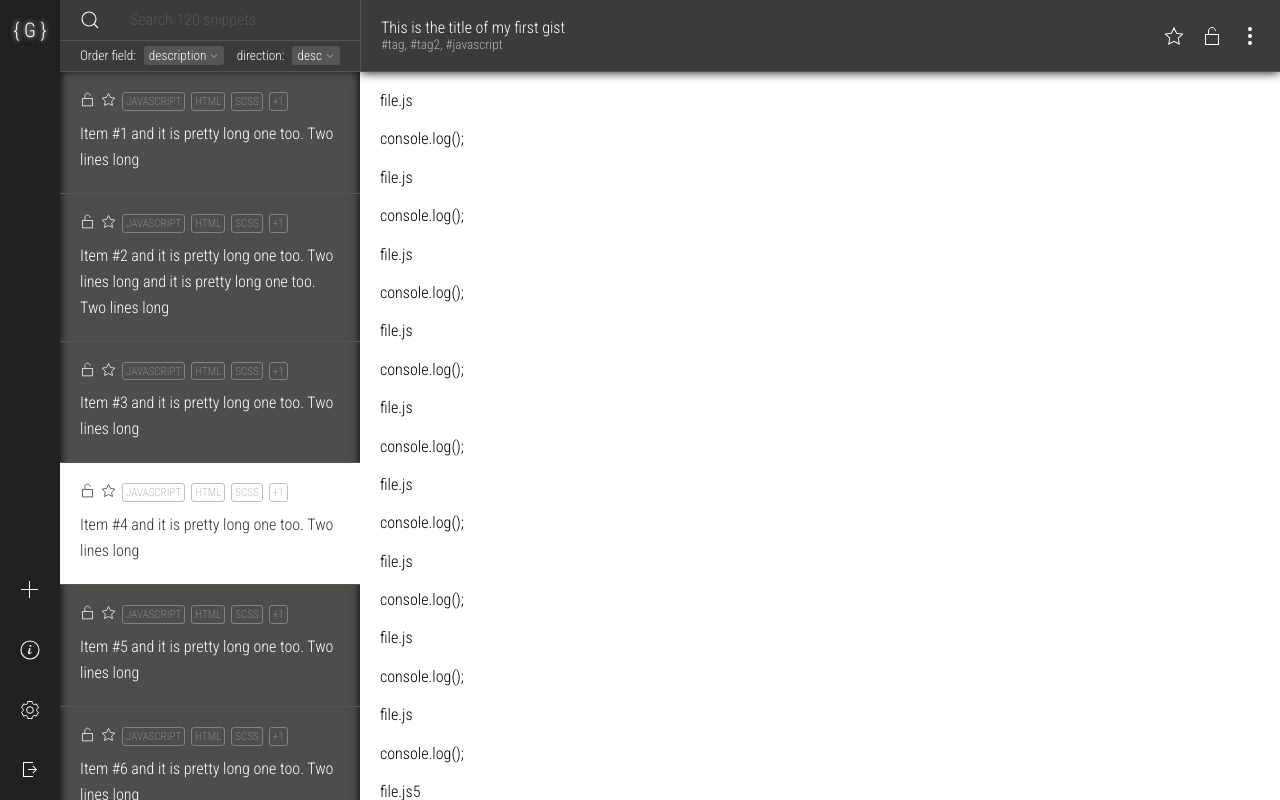
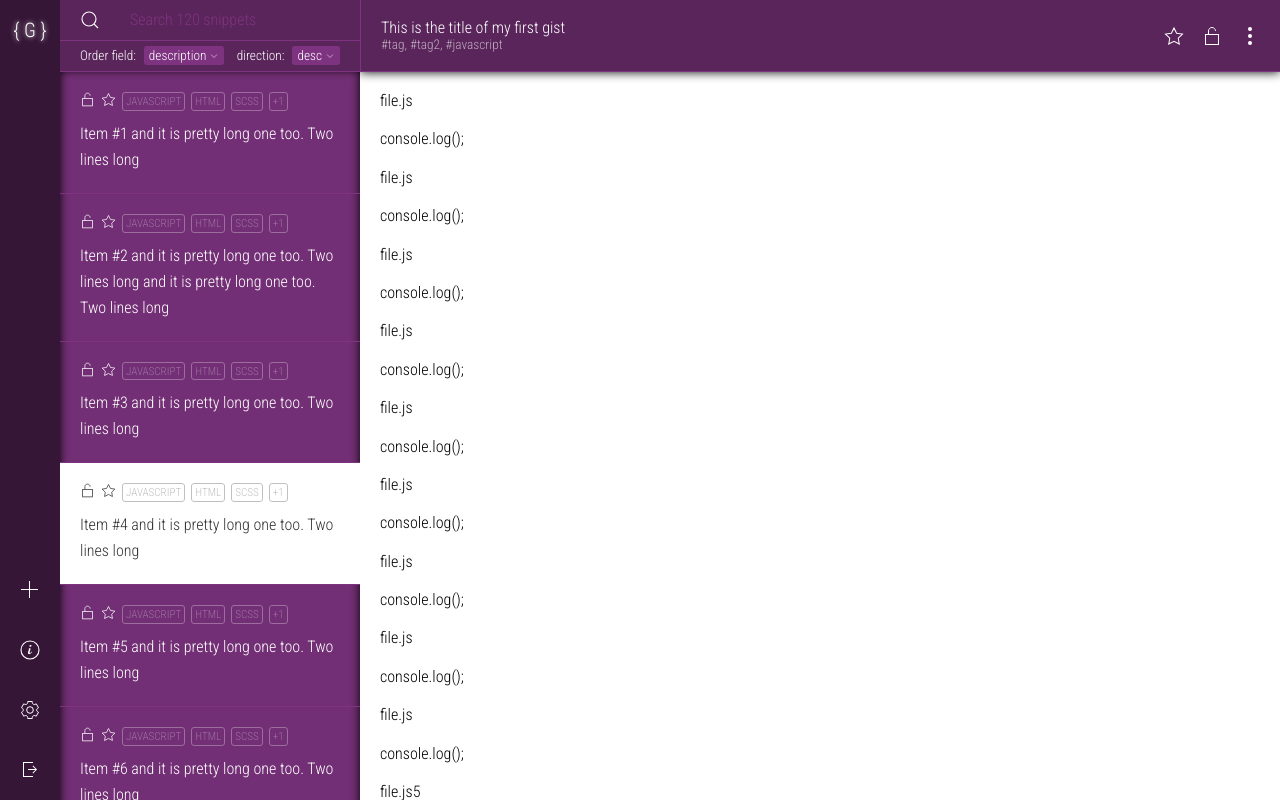
Before and after one commit to Gisto/gisto-ui-mock, a React (Create React App) app: page / in a window 1280 px wide. Built offline with nearby package versions, Linux system fonts and the light colour scheme.

Commit message:
more changes

```diff
--- a/src/App.js
+++ b/src/App.js
@@ -9,8 +9,8 @@ import Sidebar from 'components/sidebar/Sidebar';
 import List from 'components/list/List';
 import Content from 'components/content/Content';
 
-const base = '#22211F';
-// const base = darken(0.1, '#5a255b');
+// const base = '#22211F';
+const base = darken(0.1, '#5a255b');
 
 const mode = 'lite';
 // const mode = 'dark';
--- a/src/components/list/List.js
+++ b/src/components/list/List.js
@@ -8,12 +8,15 @@ import StarIcon from 'components/icons/StarIcon';
 
 export class List extends Component {
   state = {
-    placeholder: 'Search 120 snippets'
+    placeholder: 'Search 120 snippets',
   };
 
-  changePlaceholder = (focus) => this.setState({
-    placeholder: focus ? 'free text, #tag or language' : 'Search 120 snippets'
-  });
+  changePlaceholder = focus =>
+    this.setState({
+      placeholder: focus
+        ? 'free text, #tag or language'
+        : 'Search 120 snippets',
+    });
 
   render() {
     const { theme } = this.props;
@@ -22,7 +25,12 @@ export class List extends Component {
       <ListWrapper>
         <Search>
           <LookingGlassIcon size={20} />
-          <input type="search" placeholder={this.state.placeholder} onFocus={() => this.changePlaceholder(true)} onBlur={() => this.changePlaceholder(false)} />
+          <input
+            type="search"
+            placeholder={this.state.placeholder}
+            onFocus={() => this.changePlaceholder(true)}
+            onBlur={() => this.changePlaceholder(false)}
+          />
         </Search>
         <Sort>
           <div>
@@ -57,10 +65,18 @@ export class List extends Component {
                   <span>+1</span>
                 </Tags>
                 <Description>
-                  {index === 1
-                    ? (<React.Fragment>Item #{index + 1} and it is pretty long one too. Two lines long and it is pretty long one too. Two lines long <Date>23/11/1980 10:30pm</Date></React.Fragment>)
-                    : (<React.Fragment>Item #{index + 1} and it is pretty long one too. Two lines long <Date>23/11/1980 10:30pm</Date></React.Fragment>)}
-
+                  {index === 1 ? (
+                    <React.Fragment>
+                      Item #{index + 1} and it is pretty long one too. Two lines
+                      long and it is pretty long one too. Two lines long{' '}
+                      <Date>23/11/1980 10:30pm</Date>
+                    </React.Fragment>
+                  ) : (
+                    <React.Fragment>
+                      Item #{index + 1} and it is pretty long one too. Two lines
+                      long <Date>23/11/1980 10:30pm</Date>
+                    </React.Fragment>
+                  )}
                 </Description>
               </Text>
             </Item>
@@ -147,10 +163,11 @@ const ItemsList = styled.div`
 `;
 
 const Date = styled.span`
-    display: none;
-    opacity: 0.3;
-    font-size: smaller;
-    text-transform: uppercase;
+  display: none;
+  opacity: 0.3;
+  font-size: 14px;
+  text-transform: uppercase;
+  margin-left: 5px;
 `;
 
 const Item = styled.div`
@@ -158,7 +175,8 @@ const Item = styled.div`
   flex-direction: row;
   align-items: center;
   padding: 20px;
-  border-bottom: 1px solid #575550;
+  border-bottom: 1px solid ${({ theme }) => theme.b300};
+  cursor: pointer;
 
   &:hover {
     background: ${({ theme }) => theme.b100};
@@ -182,7 +200,7 @@ const Text = styled.div`
 `;
 
 const Description = styled.div`
-    line-height: 26px;
+  line-height: 26px;
 `;
 
 const Tags = styled.div`
```
